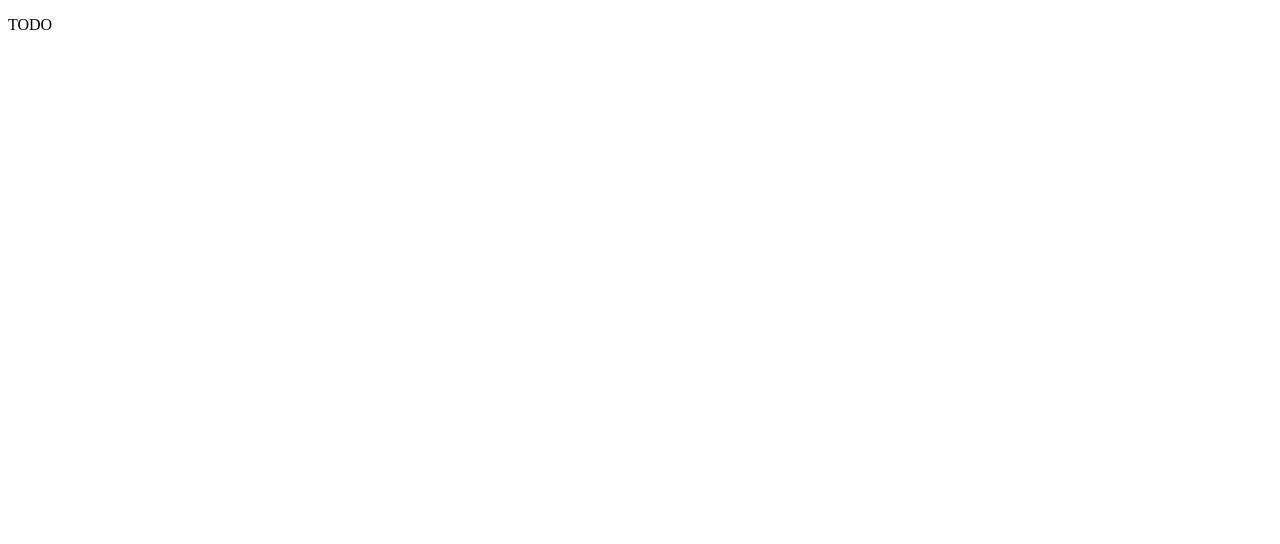
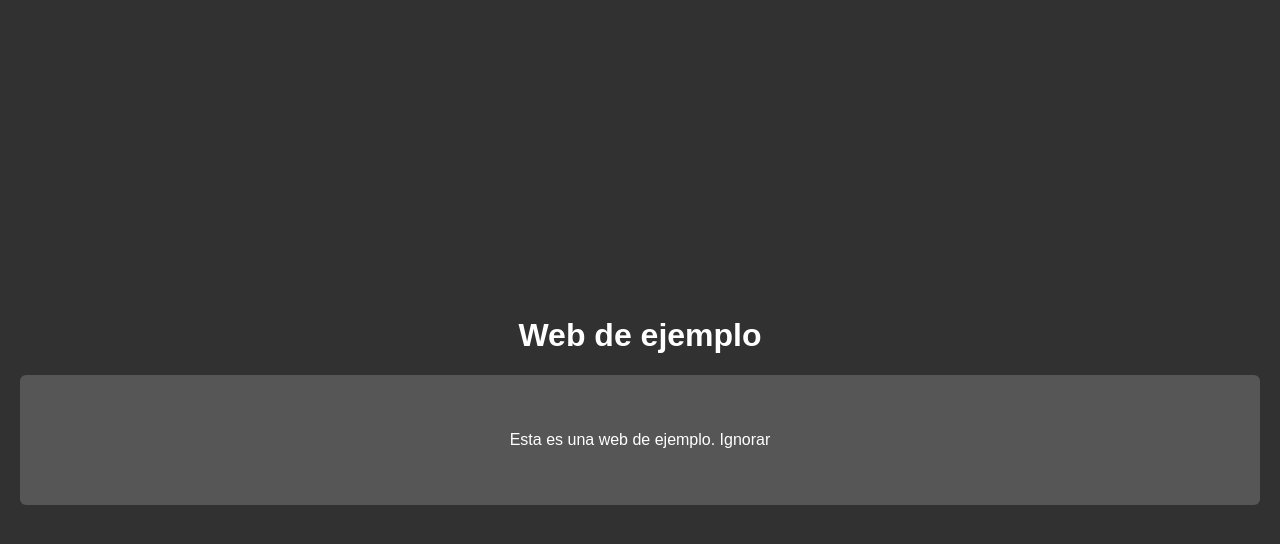
Before and after one commit to Tau5/webpablo, a plain HTML site: page index.html in a window 1280 px wide. Drawn offline with Linux system fonts and the light colour scheme.

Commit message:
Web hecha

```diff
--- a/index.html
+++ b/index.html
@@ -1,9 +1,33 @@
 <!DOCTYPE html>
 <html>
   <head>
+    <style>
+      html {
+        background-color: rgb(49, 49, 49);
+        text-align: center;
+        font-family: sans-serif;
+        height: 100%;
+        display: flex;
+        align-items: center;
+      }
 
+      body {
+        margin: 50px 20px;
+        width: 100%;
+        color: white;
+      }
+
+      main {
+        padding: 40px;
+        background-color: rgb(86, 86, 86);
+        border-radius: 6px;
+      }
+    </style>
   </head>
   <body>
-    <p>TODO</p>
+    <h1>Web de ejemplo</h1>
+    <main>
+      <p>Esta es una web de ejemplo. Ignorar</p>
+    </main>
   </body>
 </html>
```
